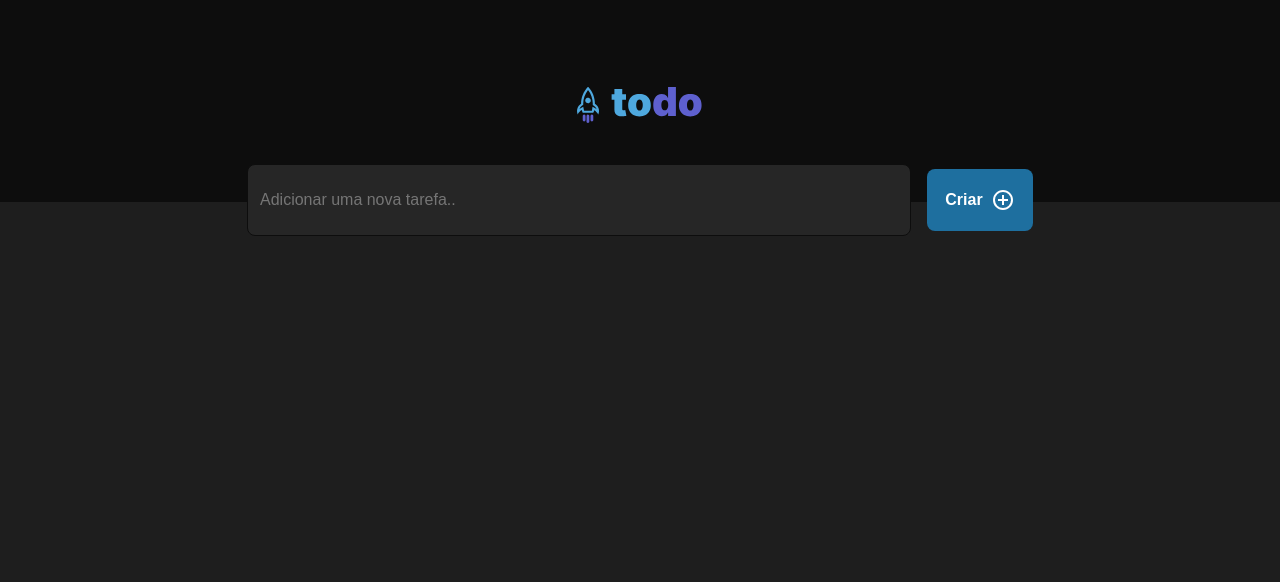
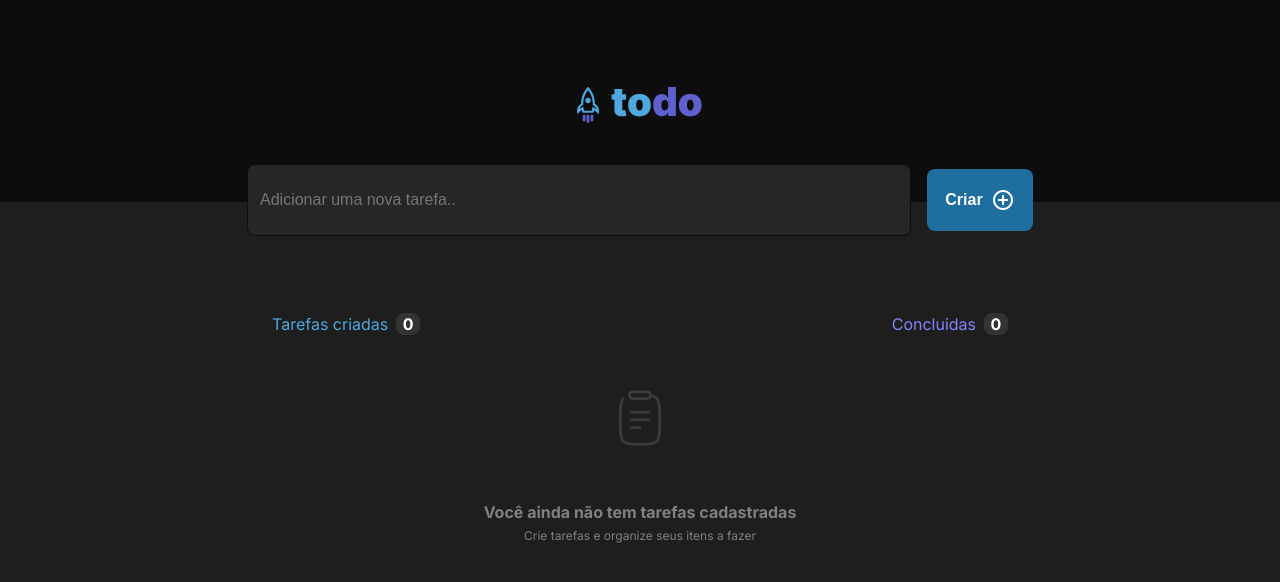
Before and after one commit to Syxh0wN/Task_logging_application, a React (Vite) app: page / in a window 1280 px wide. Shown: the top 582 px of the page. Built offline with nearby package versions, Linux system fonts and the light colour scheme.

Commit message:
feat: css finish no task's

```diff
--- a/src/App.tsx
+++ b/src/App.tsx
@@ -1,5 +1,6 @@
 import { Header } from "./components/Header/Header";
 import { Search } from "./components/Search/Search";
+import { Task } from "./components/Tasks/Task";
 import "./styled/global.css";
 
 export function App() {
@@ -7,6 +8,7 @@ export function App() {
     <div>
       <Header />
       <Search />
+      <Task />
     </div>
   );
 }
--- a/src/components/Tasks/Task.module.css
+++ b/src/components/Tasks/Task.module.css
@@ -1 +1,72 @@
-*
+.taskContainerCenter {
+  display: flex;
+  flex-direction: row;
+  justify-content: center;
+  margin-top: 70px;
+}
+
+.taskContainer {
+  width: 46rem;
+  height: 17.9375rem;
+  display: flex;
+  flex-direction: column;
+  justify-content: space-around;
+}
+
+.taskHeader {
+  display: flex;
+  justify-content: space-between;
+  gap: 2rem;
+}
+
+.taskList {
+  display: flex;
+  flex-direction: column;
+  align-items: center;
+  justify-content: space-evenly;
+  width: 100%;
+  height: 100%;
+}
+
+.taskHeader > div {
+  display: flex;
+  align-items: center;
+  gap: 0.5rem;
+}
+
+.taskHeader > div > span {
+  font: var(--bold);
+}
+
+.completed{
+    color: var(--purple);
+}
+
+.created{
+    color: var(--blue);
+}
+
+.taskHeader > div > strong {
+  color: var(--gray-400);
+  color: var(-white);
+}
+
+.taskHeader > div > div {
+  background: var(--gray-400);
+  width: 1.5rem;
+  text-align: center;
+  border-radius: 8px;
+}
+
+.taskHeader > div > div > strong {
+  color: var(--white);
+}
+
+.taskList > div {
+  text-align: center;
+  color: var(--gray-300);
+}
+
+.taskList > div > div > strong {
+    font-weight: 700;
+}
--- a/src/components/Tasks/Task.tsx
+++ b/src/components/Tasks/Task.tsx
@@ -1 +1,38 @@
-*
+import style from "./Task.module.css";
+import clipboard from "../../assets/task/Clipboard.svg";
+
+export const Task = () => {
+  return (
+    <div className={style.taskContainerCenter}>
+      <div className={style.taskContainer}>
+        <div className={style.taskHeader}>
+          <div>
+            <span className={style.created}>Tarefas criadas</span>
+            <div>
+              <strong>0</strong>
+            </div>
+          </div>
+
+          <div>
+            <span className={style.completed}>Concluidas</span>
+            <div>
+              <strong>0</strong>
+            </div>
+          </div>
+        </div>
+        <div className={style.taskList}>
+          <img src={clipboard} alt="clipboard" />
+
+          <div>
+            <div>
+              <strong>Você ainda não tem tarefas cadastradas</strong>
+            </div>
+            <div>
+              <span>Crie tarefas e organize seus itens a fazer</span>
+            </div>
+          </div>
+        </div>
+      </div>
+    </div>
+  );
+};
--- a/src/styled/global.css
+++ b/src/styled/global.css
@@ -11,7 +11,7 @@
   --gray-600: #1a1a1a;
   --gray-700: #0d0d0d;
   --purple: #8284fa;
-  --purble-darl: #5e60ce;
+  --purble-dark: #5e60ce;
   --blue: #4ea8de;
   --blue-dark: #1e6f9f;
   --danger: #e25858;
```
Also changed, not shown: src/components/Search/Search.tsx (+8 -2 lines), src/assets/task/clipboard.svg (added).
